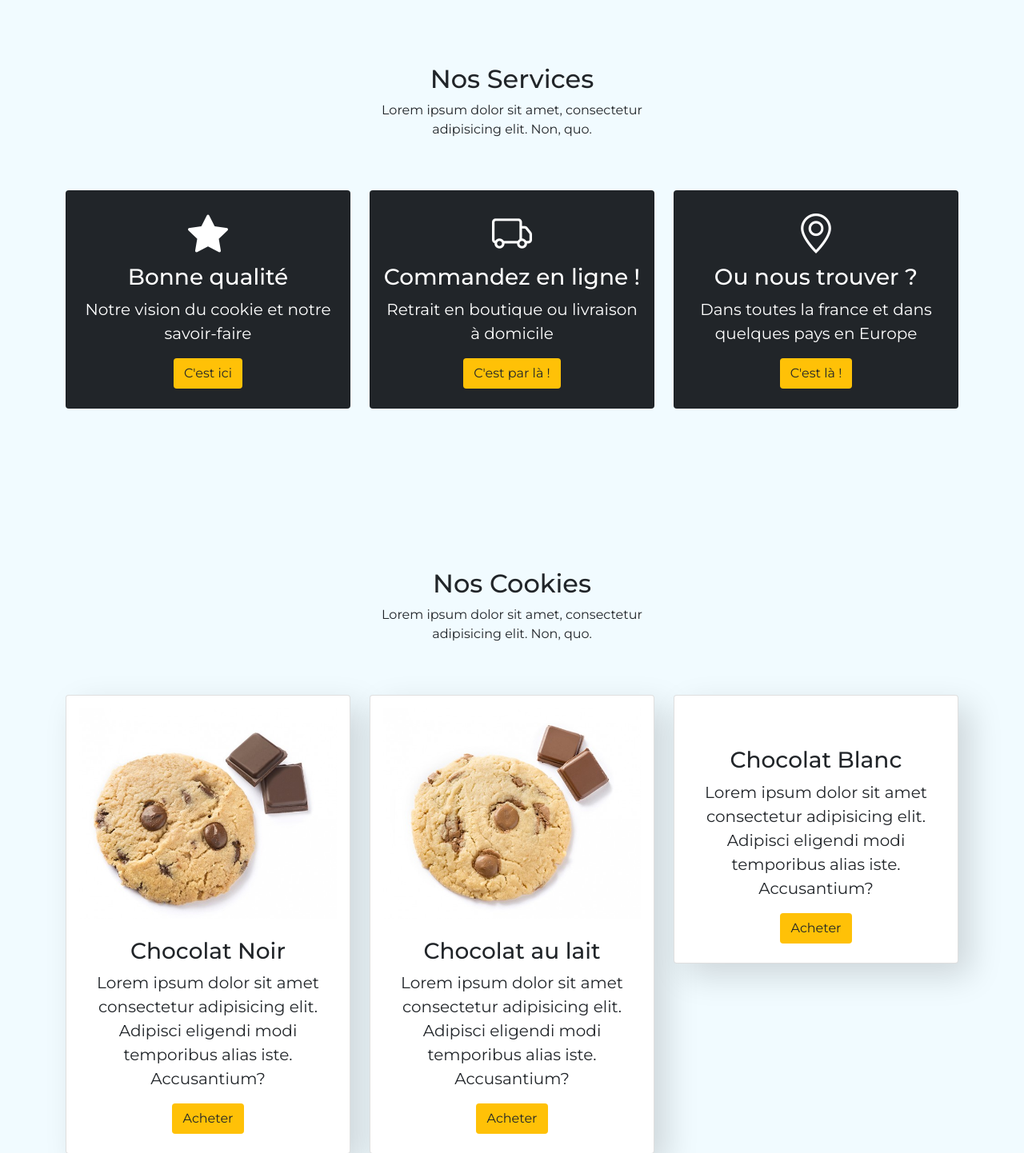
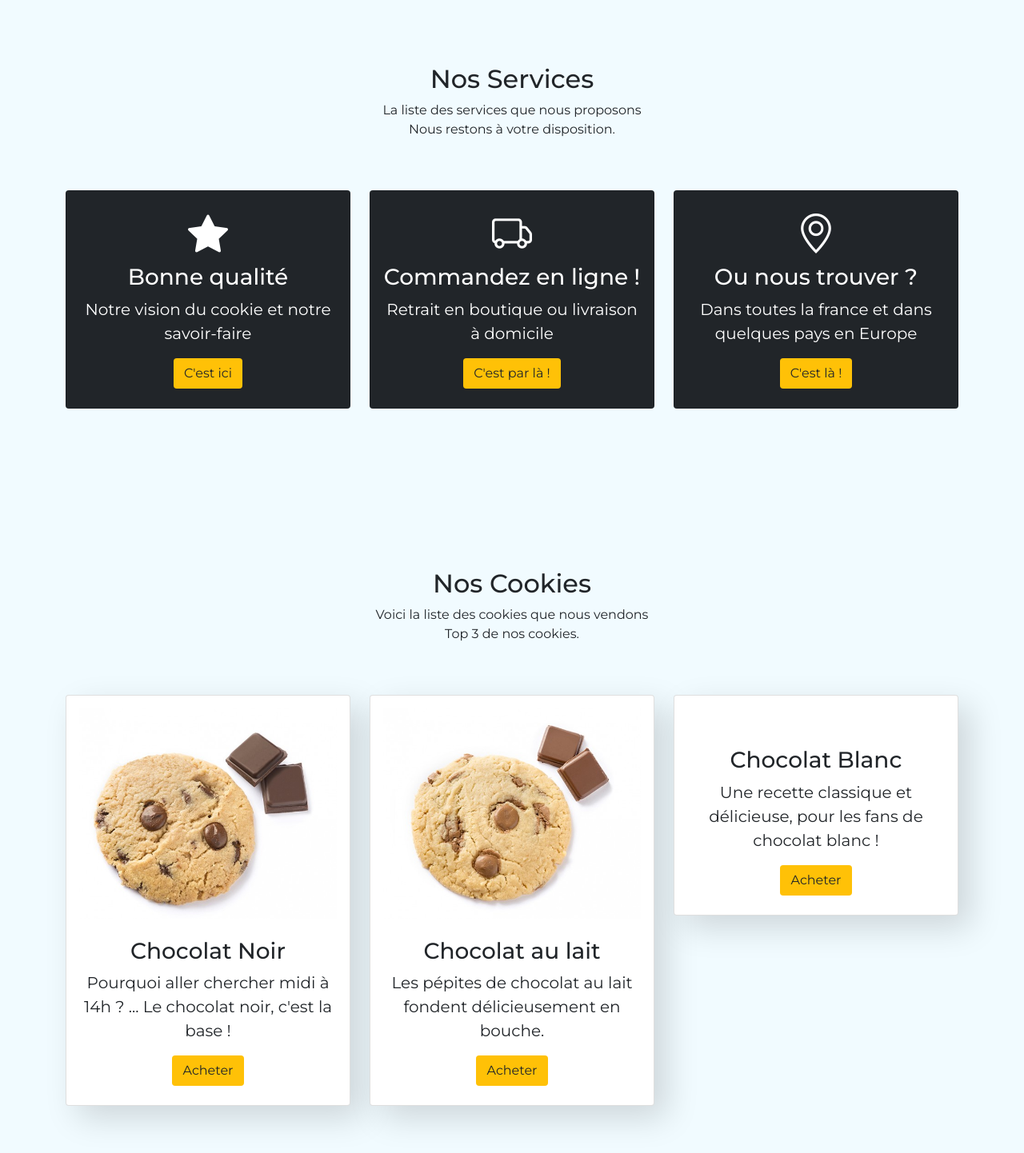
Before and after one commit to NotBB7/boostrap-site-one-page, a plain HTML site: page index.html in a window 1280 px wide. Shown: the part 820-2262 px from the top of the page at 80% size. Drawn offline with nearby package versions, Linux system fonts and the light colour scheme; a script that the page names is missing.

Commit message:
Update index.html

```diff
--- a/index.html
+++ b/index.html
@@ -85,7 +85,7 @@
                   <div class="col-md-12">
                       <div class="section-header text-center pb-5">
                           <h2>Nos Services</h2>
-                          <p>Lorem ipsum dolor sit amet, consectetur <br>adipisicing elit. Non, quo.</p>
+                          <p>La liste des services que nous proposons <br>Nous restons à votre disposition.</p>
                       </div>
                   </div>
               </div>
@@ -132,7 +132,7 @@
                 <div class="col-md-12">
                     <div class="section-header text-center pb-5">
                         <h2>Nos Cookies</h2>
-                        <p>Lorem ipsum dolor sit amet, consectetur <br>adipisicing elit. Non, quo.</p>
+                        <p>Voici la liste des cookies que nous vendons <br>Top 3 de nos cookies.</p>
                     </div>
                 </div>
             </div>
@@ -144,7 +144,7 @@
                               <img src="img/project-1.jpg" class="img-fluid" alt="">
                           </div>
                             <h3 class="card-title">Chocolat Noir</h3>
-                            <p class="lead">Lorem ipsum dolor sit amet consectetur adipisicing elit. Adipisci eligendi modi temporibus alias iste. Accusantium?</p>
+                            <p class="lead">Pourquoi aller chercher midi à 14h ? ... Le chocolat noir, c'est la base !</p>
                             <button class="btn bg-warning text-dark">Acheter</button>
                         </div>
                     </div>
@@ -156,7 +156,7 @@
                               <img src="img/project-2.jpg" class="img-fluid" alt="">
                           </div>
                             <h3 class="card-title">Chocolat au lait</h3>
-                            <p class="lead">Lorem ipsum dolor sit amet consectetur adipisicing elit. Adipisci eligendi modi temporibus alias iste. Accusantium?</p>
+                            <p class="lead">Les pépites de chocolat au lait fondent délicieusement en bouche.</p>
                             <button class="btn bg-warning text-dark">Acheter</button>
                         </div>
                     </div>
@@ -168,7 +168,7 @@
                               <img src="img/project-3.jpg" class="img-fluid" alt="">
                           </div>
                             <h3 class="card-title">Chocolat Blanc</h3>
-                            <p class="lead">Lorem ipsum dolor sit amet consectetur adipisicing elit. Adipisci eligendi modi temporibus alias iste. Accusantium?</p>
+                            <p class="lead">Une recette classique et délicieuse, pour les fans de chocolat blanc !</p>
                             <button class="btn bg-warning text-dark">Acheter</button>
                         </div>
                     </div>
@@ -184,7 +184,7 @@
                 <div class="col-md-12">
                     <div class="section-header text-center pb-5">
                         <h2>Contactez Nous</h2>
-                        <p>Lorem ipsum dolor sit amet, consectetur <br>adipisicing elit. Non, quo.</p>
+                        <p>Hésiter pas à nous contactez <br>pour un problème d'achat ou autres.</p>
                     </div>
                 </div>
             </div>
```
